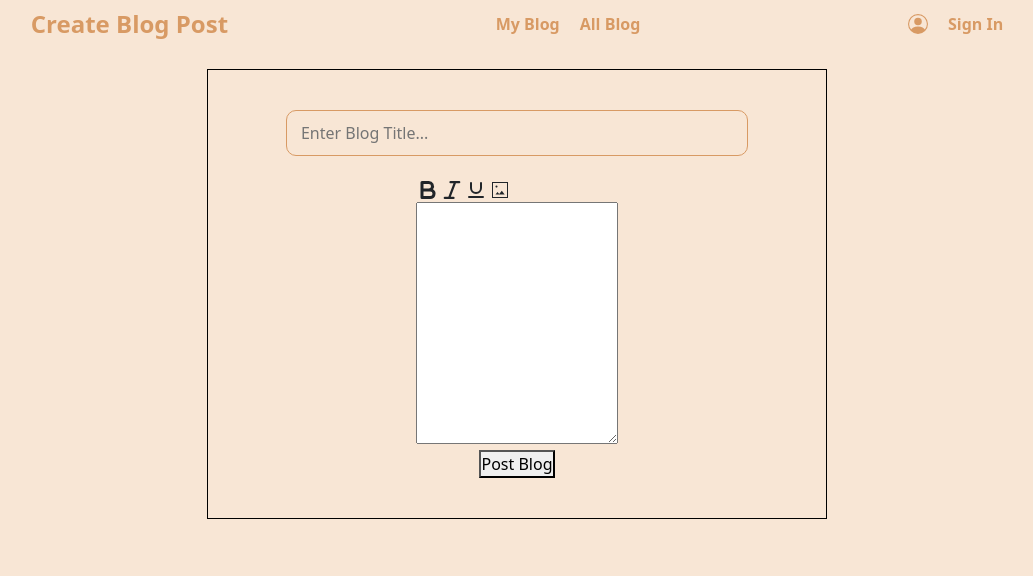
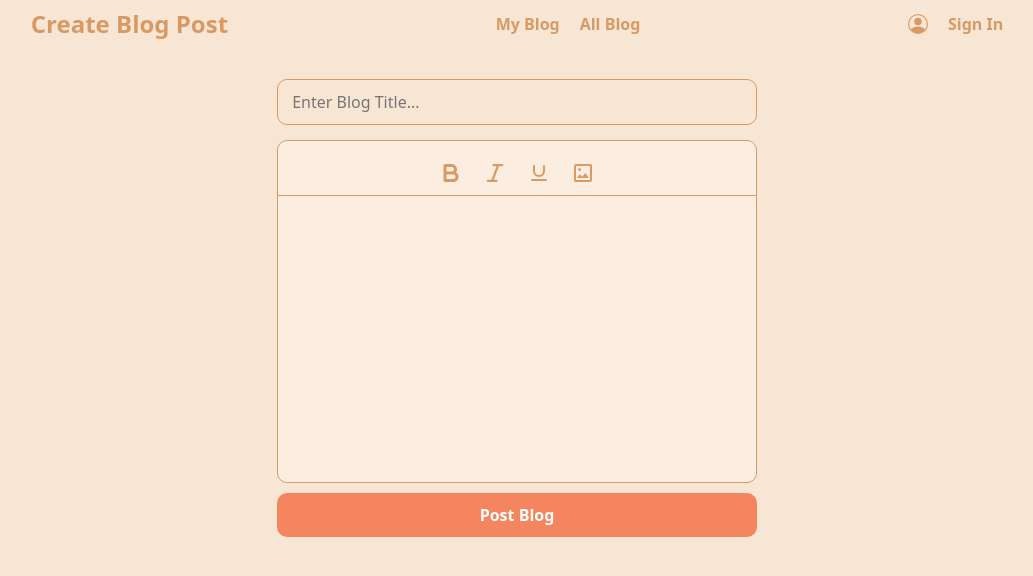
Before and after one commit to YusufHabeebah0409/Mini-Blog-App, an Angular app: page / in a window 1280 px wide. Shown: the top 576 px of the page, without its empty margins (123-1156 px from the left). Built offline with nearby package versions, Linux system fonts and the light colour scheme.

Commit message:
feat: enhance create blog functionality with improved layout and auto-expanding text areas

```diff
--- a/src/app/create-blog/create-blog.css
+++ b/src/app/create-blog/create-blog.css
@@ -59,21 +59,67 @@ section {
 }
 
 .idea-area {
-    padding: 40px 20px;
+    padding:10px;
     display: flex;
     flex-direction: column;
     justify-content: center;
     align-items: center;
     width: 50%;
-    border: 1px solid black;
+    height: auto;
+    /* border: 1px solid black; */
 }
 .idea-area input {
     width: 80%;
     padding: 10px;
-    margin-bottom: 20px;
+    margin-bottom: 15px;
     background: none;
     border: 1px solid #d89a64;
     color: darkgray;
     border-radius: 10px;
     font-size: 1rem;
 }
+.text-editor {
+    width: 80%;
+    height: auto;
+    border: 1px solid #d89a64;
+    border-radius: 10px;
+    padding: 10px 0;
+    margin-bottom: 10px;
+    background: #fbeee1;
+}
+.text-editor textarea {
+    width: 100%;
+    padding: 15px 20px;
+    text-align: justify;
+    background: none;
+    border: none;
+    outline: none;
+    color: black;
+    font-size: 1rem;
+    resize: none;
+}
+.icons {
+    display: flex;
+    justify-content: center;
+    align-items: center;
+    padding:10px;
+    border-bottom: 1px solid #d89a64;
+}
+.icons svg {
+    margin: 0 10px;
+    color: #d89a64;
+}
+.icons svg:hover {
+    cursor: pointer;
+    color: #f4855e;
+}
+.idea-area button {
+    width: 80%;
+    padding: 10px 20px;
+    border: none;
+    color: white;
+    background-color: #f4855e;
+    font-size: 1rem;
+    border-radius: 10px;
+    font-weight: bold;
+}
--- a/src/app/create-blog/create-blog.html
+++ b/src/app/create-blog/create-blog.html
@@ -21,21 +21,34 @@
 
     <section>
         <div class="idea-area">
-             <input type="text" id="title" name="title" placeholder=" Enter Blog Title...">
-        <div>
+
+    <input type="text" id="title" name="title" placeholder=" Enter Blog Title..." [(ngModel)]="title" class="title" (input)="autoExpand()">
+
+            <div class="text-editor">
                 <div class="icons">
                     <!-- Bold  -->
-                 <svg xmlns="http://www.w3.org/2000/svg" width="24" height="24" viewBox="0 0 16 16"><path fill="currentColor" d="M4 2h4.5a3.501 3.501 0 0 1 2.852 5.53A3.499 3.499 0 0 1 9.5 14H4a1 1 0 0 1-1-1V3a1 1 0 0 1 1-1m1 7v3h4.5a1.5 1.5 0 0 0 0-3Zm3.5-2a1.5 1.5 0 0 0 0-3H5v3Z"/></svg>
+                    <svg xmlns="http://www.w3.org/2000/svg" width="24" height="24" viewBox="0 0 16 16">
+                        <path fill="currentColor"
+                            d="M4 2h4.5a3.501 3.501 0 0 1 2.852 5.53A3.499 3.499 0 0 1 9.5 14H4a1 1 0 0 1-1-1V3a1 1 0 0 1 1-1m1 7v3h4.5a1.5 1.5 0 0 0 0-3Zm3.5-2a1.5 1.5 0 0 0 0-3H5v3Z" />
+                    </svg>
                     <!-- Italic  -->
-                 <svg xmlns="http://www.w3.org/2000/svg" width="24" height="24" viewBox="0 0 16 16"><path fill="currentColor" d="M12.8 2H7a.75.75 0 0 0 0 1.5h2.01l-3.428 9H3.2a.75.75 0 0 0 0 1.5H9a.75.75 0 0 0 0-1.5H7.188l3.428-9H12.8a.75.75 0 0 0 0-1.5"/></svg>
+                    <svg xmlns="http://www.w3.org/2000/svg" width="24" height="24" viewBox="0 0 16 16">
+                        <path fill="currentColor"
+                            d="M12.8 2H7a.75.75 0 0 0 0 1.5h2.01l-3.428 9H3.2a.75.75 0 0 0 0 1.5H9a.75.75 0 0 0 0-1.5H7.188l3.428-9H12.8a.75.75 0 0 0 0-1.5" />
+                    </svg>
                     <!-- Underline -->
-                 <svg xmlns="http://www.w3.org/2000/svg" width="24" height="24" viewBox="0 0 24 24"><path fill="none" stroke="currentColor" stroke-linecap="round" stroke-linejoin="round" stroke-width="2" d="M7 5v5a5 5 0 0 0 10 0V5M5 19h14"/></svg>
+                    <svg xmlns="http://www.w3.org/2000/svg" width="24" height="24" viewBox="0 0 24 24">
+                        <path fill="none" stroke="currentColor" stroke-linecap="round" stroke-linejoin="round"
+                            stroke-width="2" d="M7 5v5a5 5 0 0 0 10 0V5M5 19h14" />
+                    </svg>
                     <!-- Images  -->
-                 <svg xmlns="http://www.w3.org/2000/svg" width="24" height="24" viewBox="0 0 24 24"><path fill="currentColor" d="M7.5 16.5h9.154l-2.827-3.77l-2.615 3.308l-1.75-2.115zM4 20V4h16v16zm1-1h14V5H5zm0 0V5zm3.498-9.5q.416 0 .709-.291t.293-.707t-.291-.709t-.707-.293t-.709.291t-.293.707t.291.709t.707.293"/></svg>
-
+                    <svg xmlns="http://www.w3.org/2000/svg" width="24" height="24" viewBox="0 0 24 24">
+                        <path fill="currentColor"
+                            d="M5 21q-.825 0-1.412-.587T3 19V5q0-.825.588-1.412T5 3h14q.825 0 1.413.588T21 5v14q0 .825-.587 1.413T19 21zm0-2h14V5H5zm0 0V5zm2-2h10q.3 0 .45-.275t-.05-.525l-2.75-3.675q-.15-.2-.4-.2t-.4.2L11.25 16L9.4 13.525q-.15-.2-.4-.2t-.4.2l-2 2.675q-.2.25-.05.525T7 17m1.5-7q.625 0 1.063-.438T10 8.5t-.437-1.062T8.5 7t-1.062.438T7 8.5t.438 1.063T8.5 10" />
+                    </svg>
                 </div>
-                <textarea id="content" name="content" rows="10"></textarea>
-
+                <textarea id="content" name="content" rows="10" [(ngModel)]="content" class="content"
+                    (input)="autoExpand()"></textarea>
             </div>
             <button>Post Blog </button>
         </div>
--- a/src/app/create-blog/create-blog.ts
+++ b/src/app/create-blog/create-blog.ts
@@ -9,5 +9,21 @@ import { FormsModule } from '@angular/forms';
   styleUrl: './create-blog.css'
 })
 export class CreateBlog {
+  title = ""
+  content = ""
+  autoExpand() {
+    const contentArea = document.querySelector('.text-editor textarea')as HTMLElement;
+    const contentBox = document.querySelector('.content')as HTMLElement;
+    const titleArea = document.querySelector('.idea-area input')as HTMLElement;
+    const titlebox = document.querySelector('.title')as HTMLElement
+
+    contentArea.style.height = 'auto';
+    titleArea.style.height = 'auto',
+    contentArea.style.height =contentBox.scrollHeight + 50 + 'px';
+    titleArea.style.height =titlebox.scrollHeight + 50 + 'px';
+
+  }
+
+
 
 }
```
Lines whose indentation alone changed are shown as unchanged.
